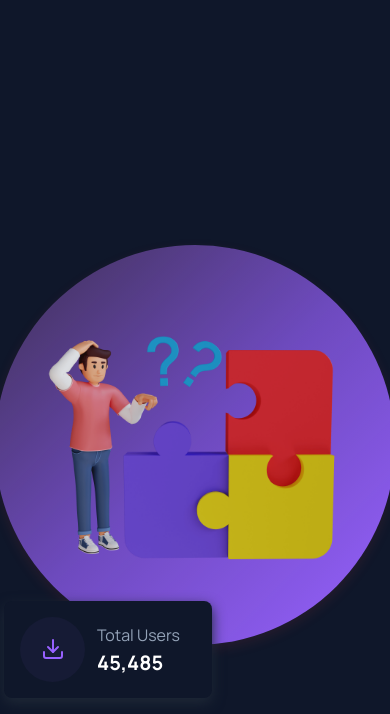
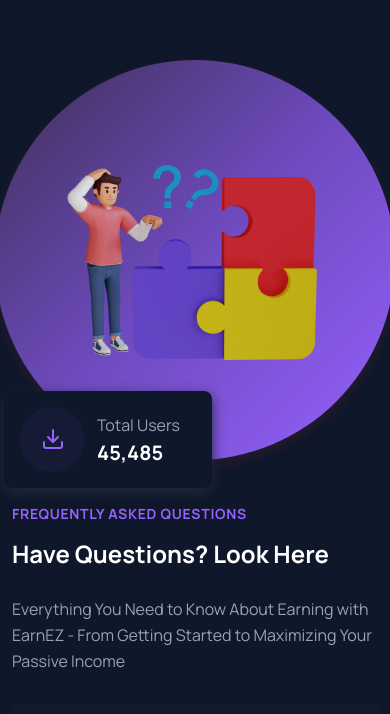
Before and after one commit to garoh2291/earnez-landing, a Next.js app: page /en in a window 390 px wide. Shown: the part 3030-3744 px from the top of the page. Built offline with nearby package versions, Linux system fonts and the light colour scheme.

Commit message:
Fix Count Position

```diff
--- a/src/components/faq.tsx
+++ b/src/components/faq.tsx
@@ -41,8 +41,8 @@ export default function Faq() {
 
   return (
     <div className="container relative">
-      <div className="grid md:grid-cols-2 grid-cols-1 items-start gap-[30px]">
-        <div className="order-1 md:order-2 h-[690px] flex items-center justify-center sticky top-24">
+      <div className="grid grid-cols-1 items-start gap-[180px] md:gap-[30px] md:grid-cols-2">
+        <div className="order-1 md:order-2 md:h-[690px] flex items-center justify-center sticky top-24">
           <div className="relative">
             <Image
               src="/images/2-min.png"
@@ -50,12 +50,12 @@ export default function Faq() {
               height={0}
               sizes="100vw"
               style={{ width: "100%", height: "auto" }}
-              className="mx-auto md:max-w-xs lg:max-w-sm"
+              className="mx-auto max-w-xs lg:max-w-sm"
               alt=""
             />
           </div>
-          <div className="overflow-hidden absolute md:size-[500px] size-[400px] bg-gradient-to-tl to-[#FF97FF]/20 via-[#9761FF]/70 from-[#9761FF] bottom-1/2 translate-y-1/2 md:start-0 start-1/2 ltr:md:translate-x-0 ltr:-translate-x-1/2 rtl:md:translate-x-0 rtl:translate-x-1/2 -z-1 shadow-md shadow-red-500/10 rounded-full"></div>
-          <div className="absolute bottom-20 md:start-0 -start-5 p-4 rounded-lg shadow-md dark:shadow-gray-800 bg-white dark:bg-slate-900 w-52 m-3">
+          <div className="overflow-hidden absolute size-[400px] md:size-[500px] bg-gradient-to-tl to-[#FF97FF]/20 via-[#9761FF]/70 from-[#9761FF] bottom-1/2 translate-y-1/2 md:start-0 start-1/2 ltr:md:translate-x-0 ltr:-translate-x-1/2 rtl:md:translate-x-0 rtl:translate-x-1/2 -z-1 shadow-md shadow-red-500/10 rounded-full"></div>
+          <div className="absolute -bottom-20 md:bottom-20 md:start-0 -start-5 p-4 rounded-lg shadow-md dark:shadow-gray-800 bg-white dark:bg-slate-900 w-52 m-3">
             <div className="flex items-center">
               <div className="flex items-center justify-center size-[65px] bg-[#9761FF]/5 text-[#9761FF] text-center rounded-full me-3">
                 <FiDownload className="size-6" />
@@ -69,7 +69,7 @@ export default function Faq() {
             </div>
           </div>
         </div>
-        <div className="lg:me-8 order-2 md:order-1">
+        <div className="order-2 lg:me-8 md:order-1">
           <h6 className="text-[#9761FF] uppercase text-sm font-bold tracking-wider mb-3">
             {t("faqs-title")}
           </h6>
```
